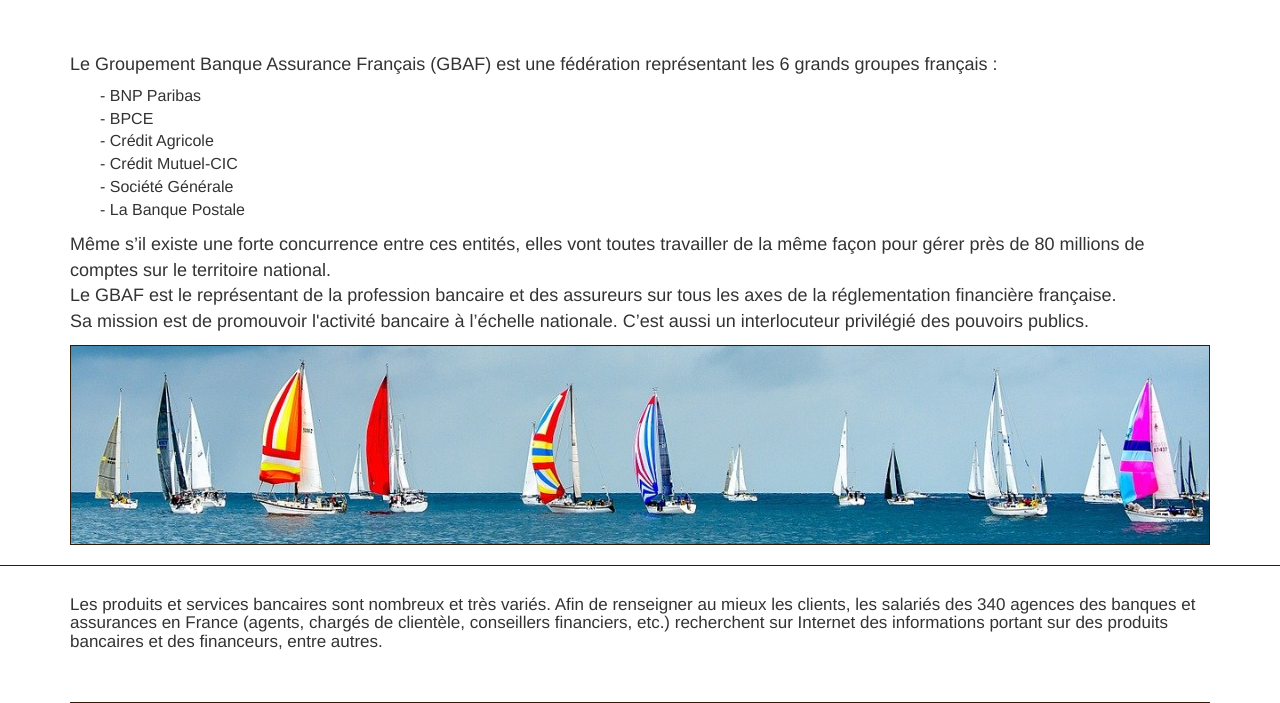
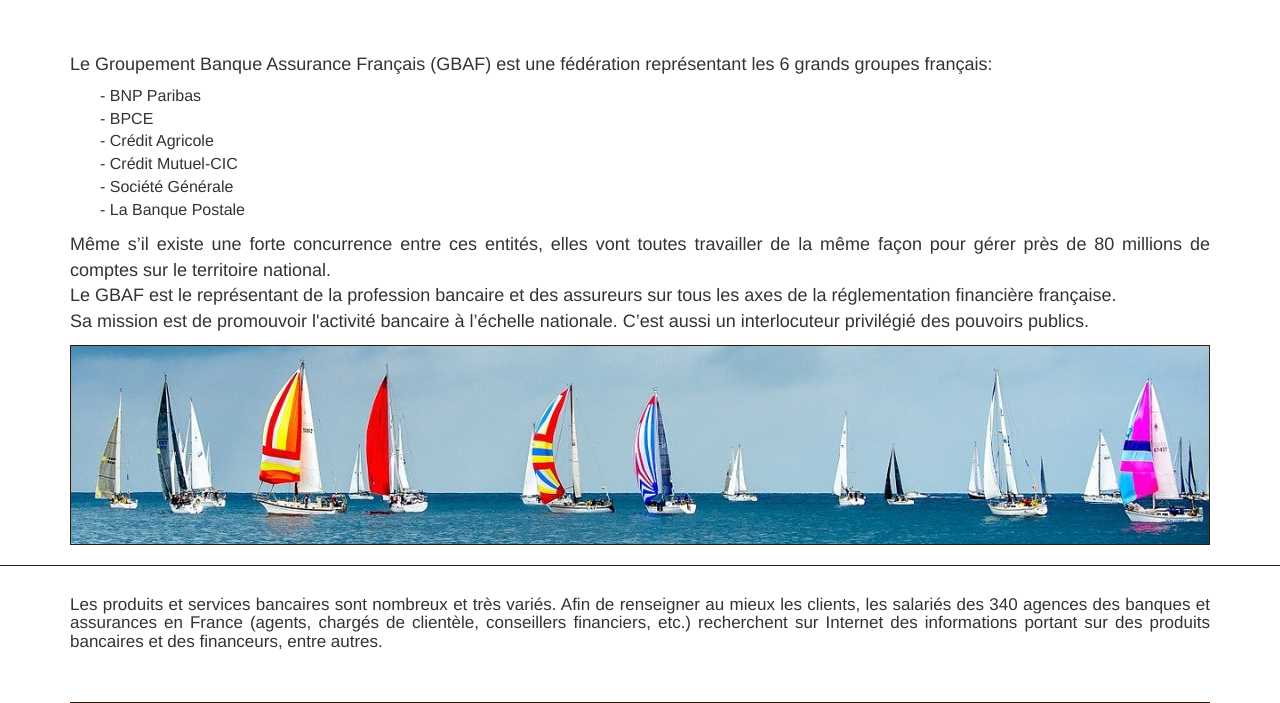
Before and after one commit to LFZDavid/gbaf, a PHP site: page / in a window 1280 px wide. Shown: the part 115-818 px from the top of the page. Run offline with PHP 8.4, Linux system fonts and the light colour scheme; the visitor is signed in with stand-in values (Sample User, id 1); data comes from the database, SQL or seed files in the repository; some libraries are stand-ins or nearby versions.

Commit message:
Quelques ajustements de mise en page (textes)

```diff
--- a/public/css/style.css
+++ b/public/css/style.css
@@ -203,6 +203,10 @@ footer{
 /* GBAF */
 .gbaf_presentation{
 	font-size: 18px;
+}
+.gbaf_presentation>p,
+.actors-text{
+	text-align: justify;
 }
 .gbaf_presentation > ul > li{
 	font-size: 16px;
--- a/view/frontend/listActorView.php
+++ b/view/frontend/listActorView.php
@@ -7,7 +7,7 @@ ob_start();
 	<div class="container">
 		<div class="gbaf_presentation">
 			<h1>
-			Le Groupement Banque Assurance Français (GBAF) est une fédération représentant les 6 grands groupes français :</h1>
+			Le Groupement Banque Assurance Français (GBAF) est une fédération représentant les 6 grands groupes français:</h1>
 			<ul>
 				<li>- BNP Paribas</li>
 				<li>- BPCE</li>
```
